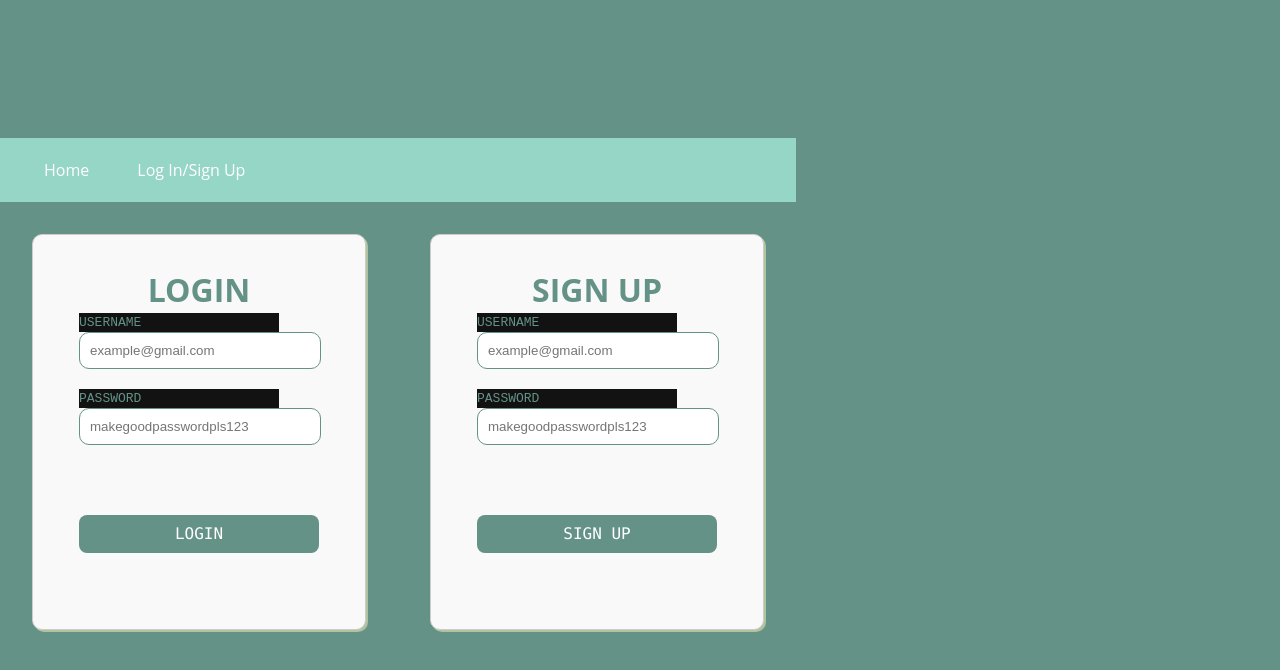
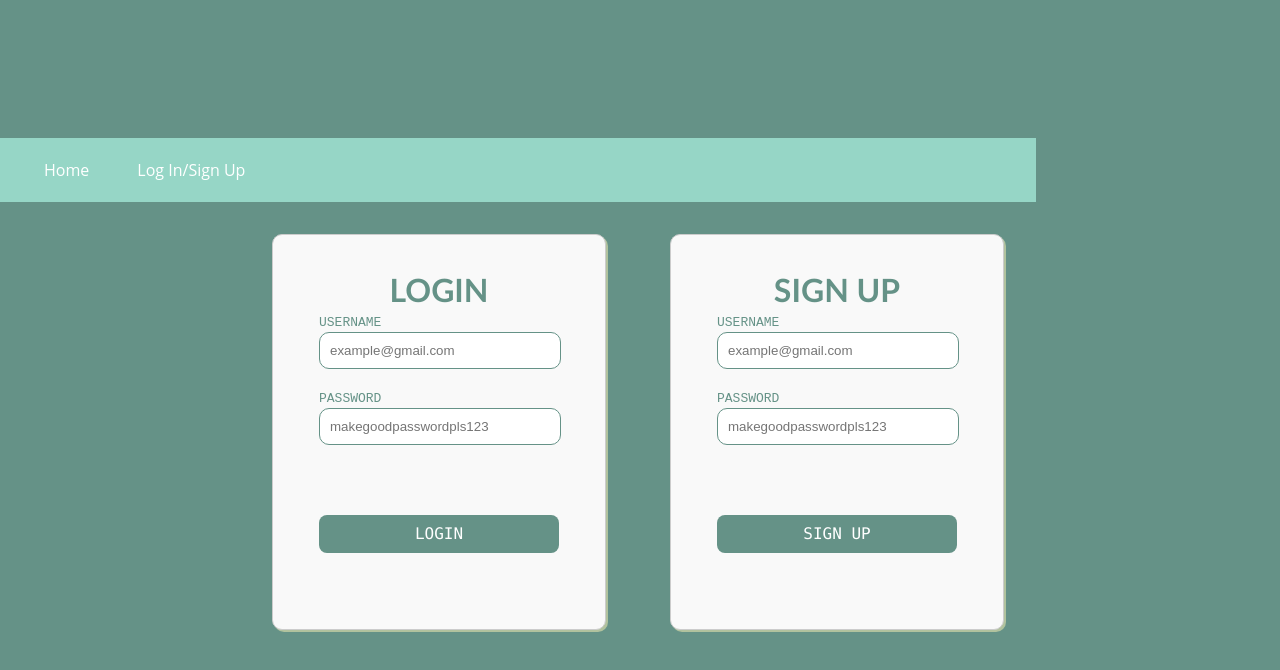
Before and after one commit to NetThi123/BitCamp2025, a React (Vite) app in the folder my-app/: page /login in a window 1280 px wide. Shown: the top 670 px of the page. Built offline with nearby package versions, Linux system fonts and the light colour scheme.

Commit message:
Fixed alignment and removed black thing and also moved some stuff from app.css that I forgot were there

```diff
--- a/my-app/src/App.css
+++ b/my-app/src/App.css
@@ -204,13 +204,6 @@ header {
   border-radius: 5px;
 }
 
-.block{
-  display: flex;
-  gap: 4rem;
-  padding: 2rem;
-  align-items: center;
-}
-
 /* Projects Section */
 #projects {
   padding-top: 5rem;
@@ -382,6 +375,7 @@ button{
   border:#659287;
 }
 
+
 .social-link img {
   width: 1.5rem;
   height: auto;
--- a/my-app/src/styles/LoginStyle.css
+++ b/my-app/src/styles/LoginStyle.css
@@ -1,3 +1,10 @@
+.block{
+  display: flex;
+  gap: 4rem;
+  padding: 2rem;
+  margin-left: 240px;
+}
+
 .login-block{
     background-color: white;
     display: flex;
@@ -13,9 +20,10 @@
   }
 
   .login-header{
-    size: 0.5rem;
+    size: 0.25rem;
     color: #659287;
     margin-bottom: 0.05rem;
+    font-family: 'Trebuchet MS', 'Lucida Sans Unicode', 'Lucida Grande', 'Lucida Sans', Arial, sans-serif;
   }
 
   .login-form{
@@ -26,7 +34,7 @@
     font-family: monospace;
     text-align: left;
     color:#659287;
-
+    background-color: transparent;
   }
 
   .login-form, input{
```
